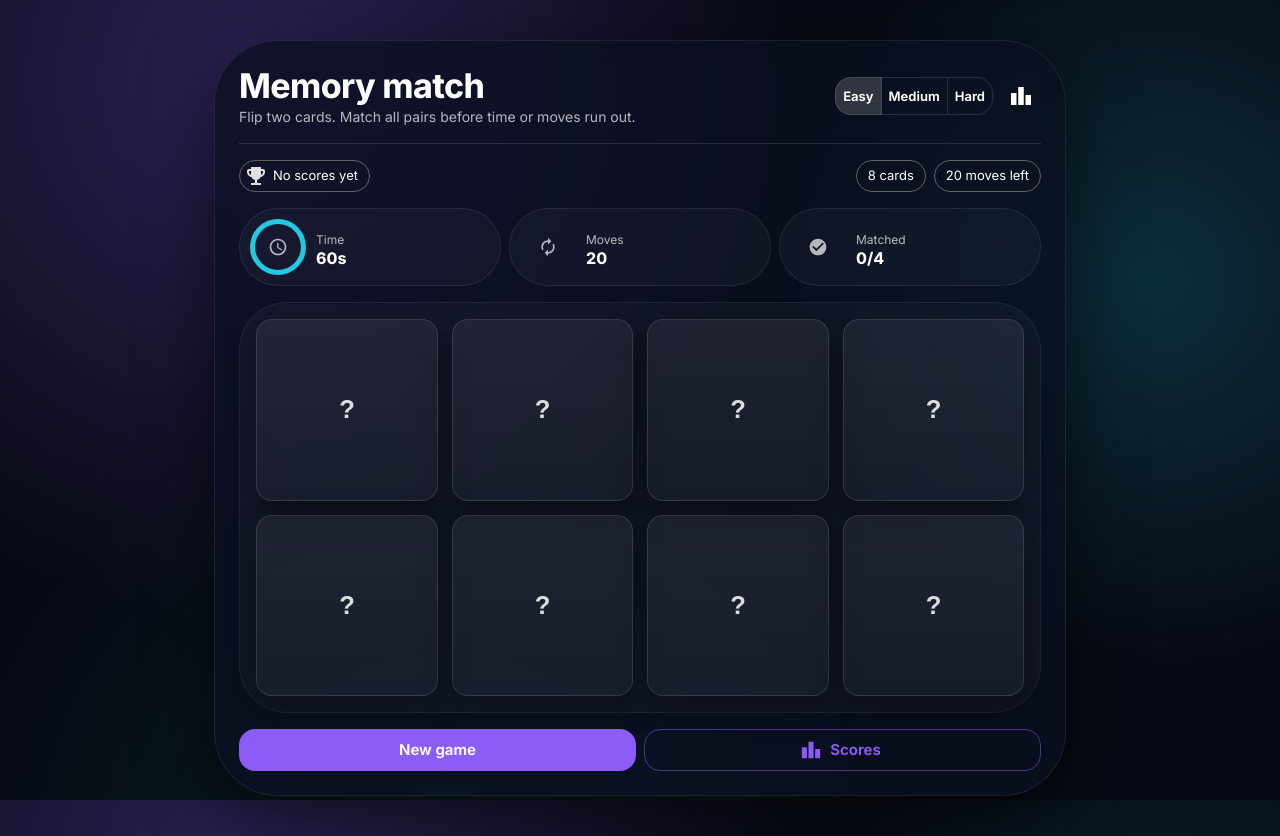
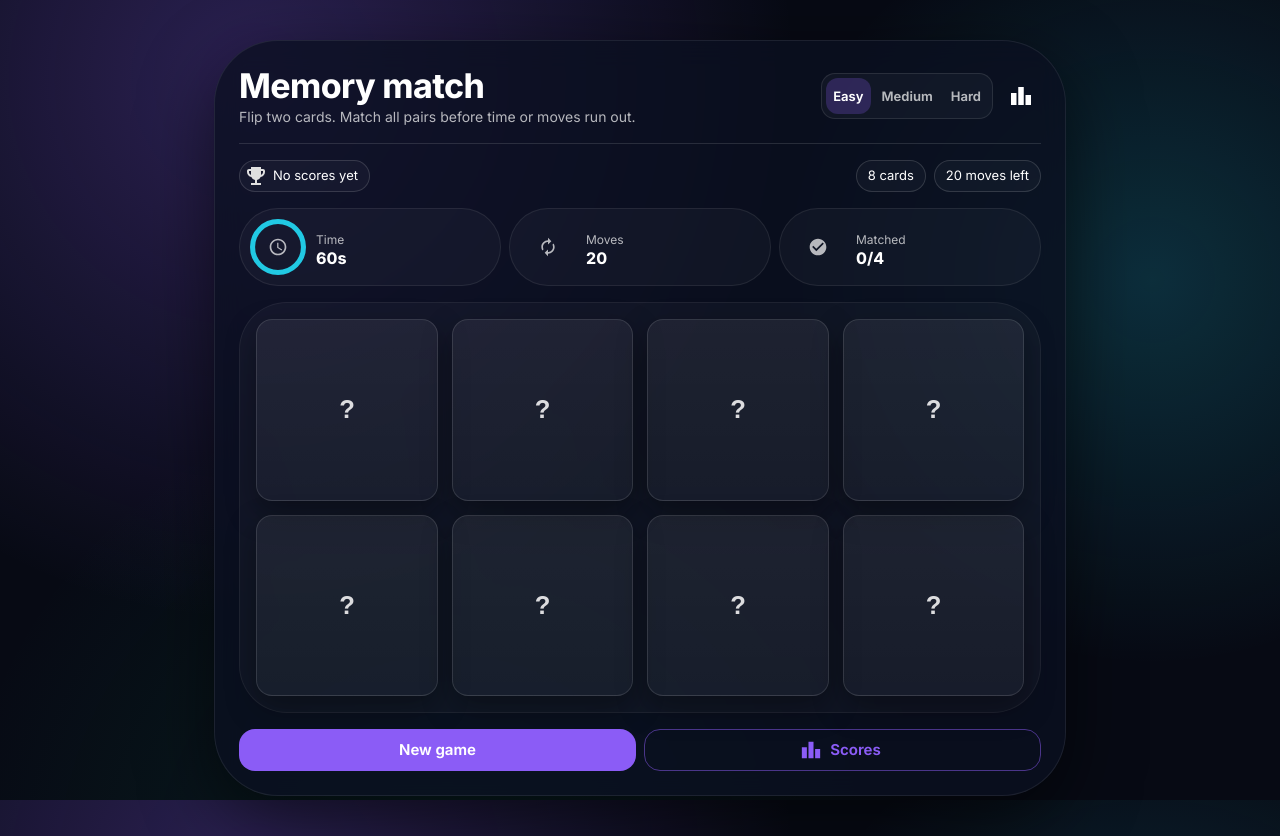
Before and after one commit to binesh-b0/memory-game, a React (Vite) app: page / in a window 1280 px wide. Built offline with nearby package versions, Linux system fonts and the light colour scheme.

Commit message:
theme polish

```diff
--- a/src/theme.ts
+++ b/src/theme.ts
@@ -45,6 +45,47 @@ export const theme = createTheme({
     MuiButton: {
       defaultProps: { disableElevation: true },
     },
+    MuiChip: {
+      styleOverrides: {
+        root: ({ theme }) => ({
+          backgroundColor: alpha(theme.palette.common.white, 0.03),
+          borderColor: alpha(theme.palette.common.white, 0.14),
+        }),
+      },
+    },
+    MuiToggleButtonGroup: {
+      styleOverrides: {
+        root: ({ theme }) => ({
+          padding: 2,
+          borderRadius: 14,
+          backgroundColor: alpha(theme.palette.common.white, 0.035),
+          border: `1px solid ${alpha(theme.palette.common.white, 0.1)}`,
+        }),
+        grouped: {
+          margin: 2,
+          border: 0,
+          borderRadius: 12,
+        },
+      },
+    },
+    MuiToggleButton: {
+      styleOverrides: {
+        root: ({ theme }) => ({
+          border: 0,
+          color: theme.palette.text.secondary,
+          '&:hover': {
+            backgroundColor: alpha(theme.palette.common.white, 0.06),
+          },
+          '&.Mui-selected': {
+            color: theme.palette.common.white,
+            backgroundColor: alpha(theme.palette.primary.main, 0.24),
+          },
+          '&.Mui-selected:hover': {
+            backgroundColor: alpha(theme.palette.primary.main, 0.3),
+          },
+        }),
+      },
+    },
     MuiPaper: {
       styleOverrides: {
         root: {
@@ -53,5 +94,13 @@ export const theme = createTheme({
         },
       },
     },
+    MuiDialog: {
+      styleOverrides: {
+        paper: ({ theme }) => ({
+          borderRadius: 18,
+          border: `1px solid ${alpha(theme.palette.common.white, 0.1)}`,
+        }),
+      },
+    },
   },
 });
```
